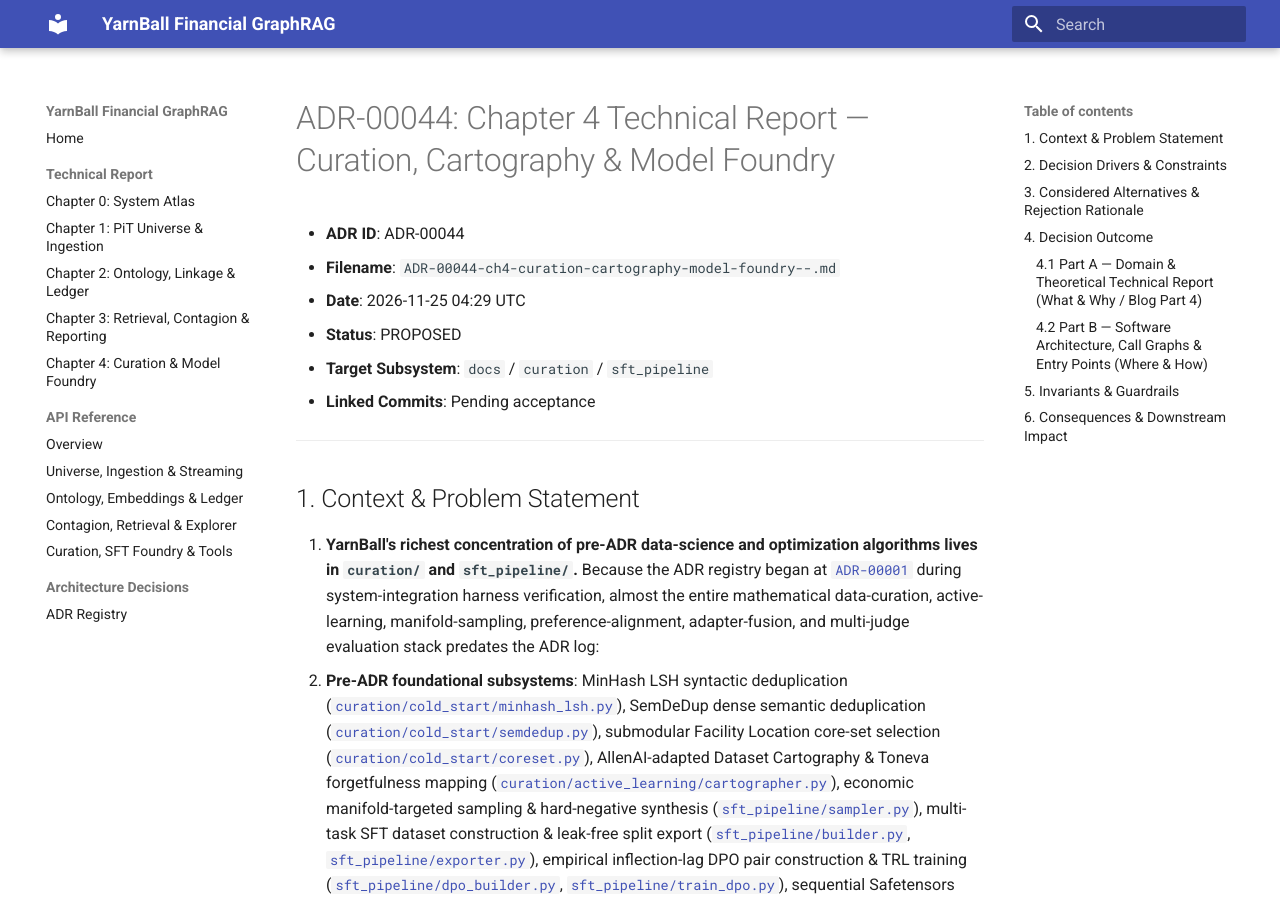
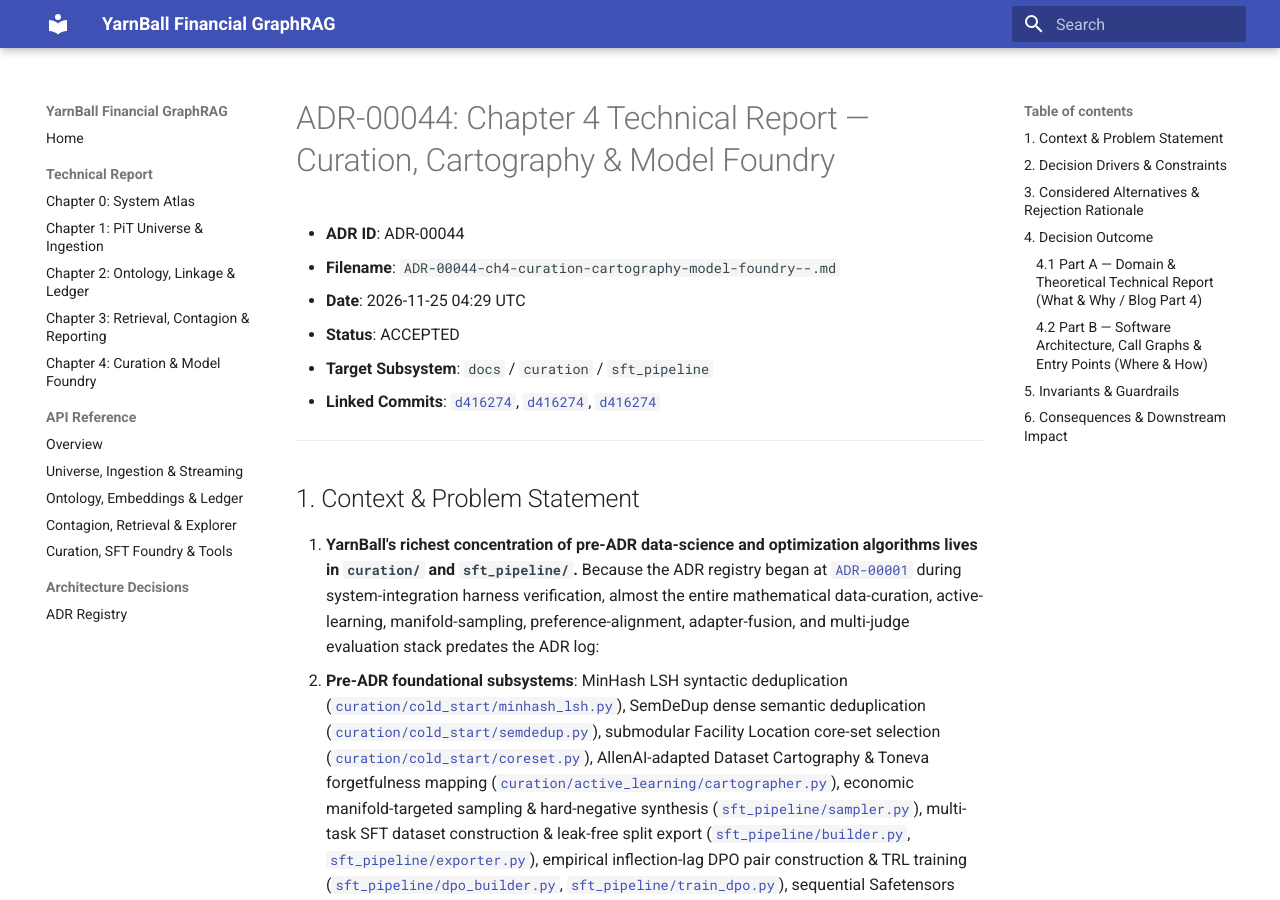
Before and after one commit to CamiloEmiliano/YarnBall, an MkDocs documentation site: the page built from docs/decisions/ADR-00044-ch4-curation-cartography-model-foundry--.md, in a window 1280 px wide and 900 px high. Built offline with MkDocs 1.6.1 and Material for MkDocs 9.7.7, drawn with Linux system fonts in a browser that asks for light colours.

Commit message:
docs(adr): accept ADR-00044 and backfill Chapter 4 implementation commit links

```diff
--- a/docs/decisions/ADR-00044-ch4-curation-cartography-model-foundry--.md
+++ b/docs/decisions/ADR-00044-ch4-curation-cartography-model-foundry--.md
@@ -3,9 +3,9 @@
 - **ADR ID**: ADR-00044
 - **Filename**: `ADR-00044-ch4-curation-cartography-model-foundry--.md`
 - **Date**: 2026-11-25 04:29 UTC
-- **Status**: PROPOSED
+- **Status**: ACCEPTED
 - **Target Subsystem**: `docs` / `curation` / `sft_pipeline`
-- **Linked Commits**: Pending acceptance
+- **Linked Commits**: [`d416274`](../../docs/technical-report/04-curation-and-model-foundry.md), [`d416274`](../../mkdocs.yml), [`d416274`](../../tests/docs/test_docs_integrity.py)
 
 ---
 
```
Also changed, not shown: docs/decisions/index.md (+1 -1 lines), docs/technical-report/00-system-atlas.md (+1 -1 lines).
